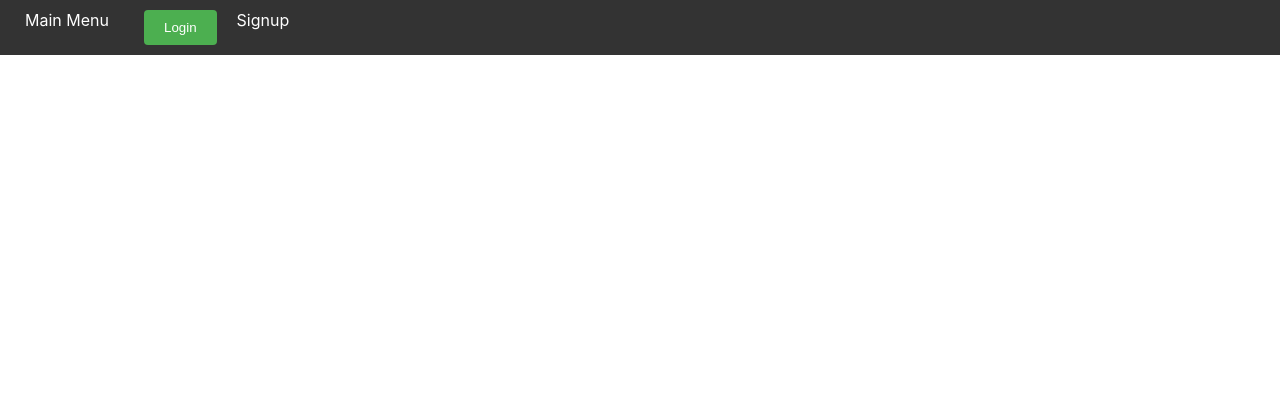
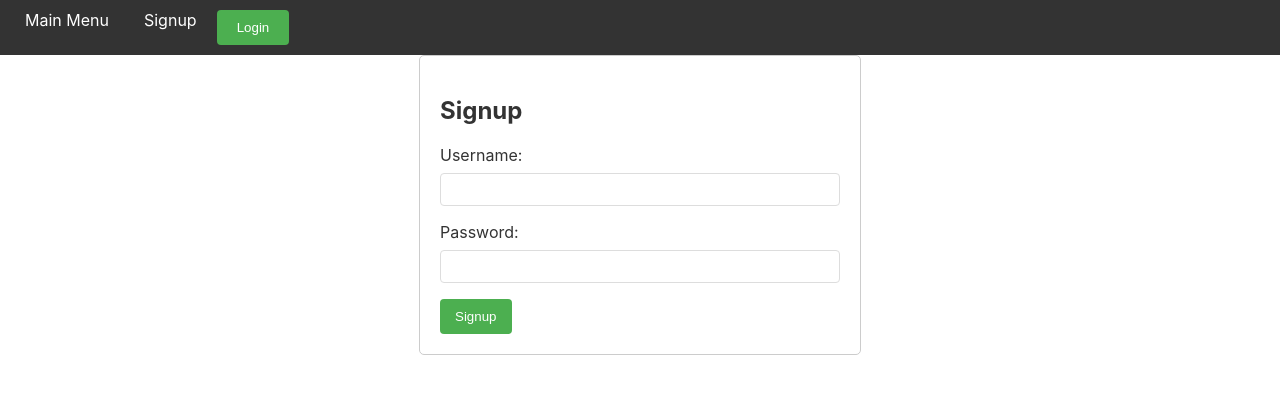
Before and after one commit to albertzeap/forum-app, a React (Create React App) app in the folder frontend/: page /signup in a window 1280 px wide. Shown: the top 394 px of the page. Built offline with nearby package versions, Linux system fonts and the light colour scheme.

Commit message:
signup page and style

```diff
--- a/frontend/src/App.js
+++ b/frontend/src/App.js
@@ -1,5 +1,5 @@
 import React, { useState } from 'react';
-import { BrowserRouter as Router, Route, Switch } from 'react-router-dom';
+import { BrowserRouter as Router, Route, Routes } from 'react-router-dom';
 import Navbar from './components/Navbar';
 import axios from 'axios';
 import Signup from './components/Signup'; // Import your Signup component
@@ -33,7 +33,10 @@ const App = () => {
     <Router>
       <div>
         <Navbar isLoggedIn={isLoggedIn} onLogin={handleLogin} onLogout={handleLogout} />
-        {/* Other components/routes */}
+        <Routes>
+          <Route path="/signup" element={<Signup />} />
+          <Route path="/forum" element={<Forum />} />
+        </Routes>
       </div>
     </Router>
   );
--- a/frontend/src/components/Navbar.js
+++ b/frontend/src/components/Navbar.js
@@ -44,6 +44,11 @@ const Navbar = ({ isLoggedIn, onLogin, onLogout }) => {
             </div>
           )}
         </li>
+        {!isLoggedIn && (
+          <li>
+            <Link to="/signup">Signup</Link>
+          </li>
+        )}
         <li>
           {isLoggedIn ? (
             <button className="logout-btn" onClick={handleLogoutClick}>
@@ -55,11 +60,7 @@ const Navbar = ({ isLoggedIn, onLogin, onLogout }) => {
             </button>
           )}
         </li>
-        {!isLoggedIn && (
-          <li>
-            <Link to="/signup">Signup</Link>
-          </li>
-        )}
+
       </ul>
       {showLoginForm && !isLoggedIn && <LoginModal onLogin={onLogin} onClose={() => setShowLoginForm(false)} />}
     </nav>
--- a/frontend/src/components/Signup.js
+++ b/frontend/src/components/Signup.js
@@ -1,5 +1,6 @@
 import React, { useState } from 'react';
 import axios from 'axios';
+import '../css/Signup.css'; // Import your CSS file
 
 const Signup = () => {
   const [username, setUsername] = useState('');
@@ -15,15 +16,30 @@ const Signup = () => {
   };
 
   return (
-        <div>
+
+    <div className="signup-container">
       <h2>Signup</h2>
-            <label>Username:</label>
-            <input type="text" value={username} onChange={(e) => setUsername(e.target.value)} />
+      <form>
+        <label htmlFor="username">Username:</label>
+        <input
+          type="text"
+          id="username"
+          value={username}
+          onChange={(e) => setUsername(e.target.value)}
+        />
         <br />
-            <label>Password:</label>
-            <input type="password" value={password} onChange={(e) => setPassword(e.target.value)} />
+        <label htmlFor="password">Password:</label>
+        <input
+          type="password"
+          id="password"
+          value={password}
+          onChange={(e) => setPassword(e.target.value)}
+        />
         <br />
-            <button onClick={handleSignup}>Signup</button>
+        <button type="button" onClick={handleSignup}>
+          Signup
+        </button>
+      </form>
     </div>
   );
 };
--- /dev/null
+++ b/frontend/src/css/Signup.css
@@ -0,0 +1,34 @@
+/* Signup.css */
+.signup-container {
+    max-width: 400px;
+    margin: 0 auto;
+    padding: 20px;
+    border: 1px solid #ccc;
+    border-radius: 5px;
+    background-color: #fff;
+  }
+
+  label {
+    display: block;
+    margin-bottom: 8px;
+  }
+
+  input {
+    width: 100%;
+    padding: 8px;
+    margin-bottom: 16px;
+    box-sizing: border-box;
+  }
+
+  button {
+    background-color: #4caf50;
+    color: #fff;
+    padding: 10px 15px;
+    border: none;
+    border-radius: 4px;
+    cursor: pointer;
+  }
+
+  button:hover {
+    background-color: #45a049;
+  }
```
Lines whose indentation alone changed are shown as unchanged.
